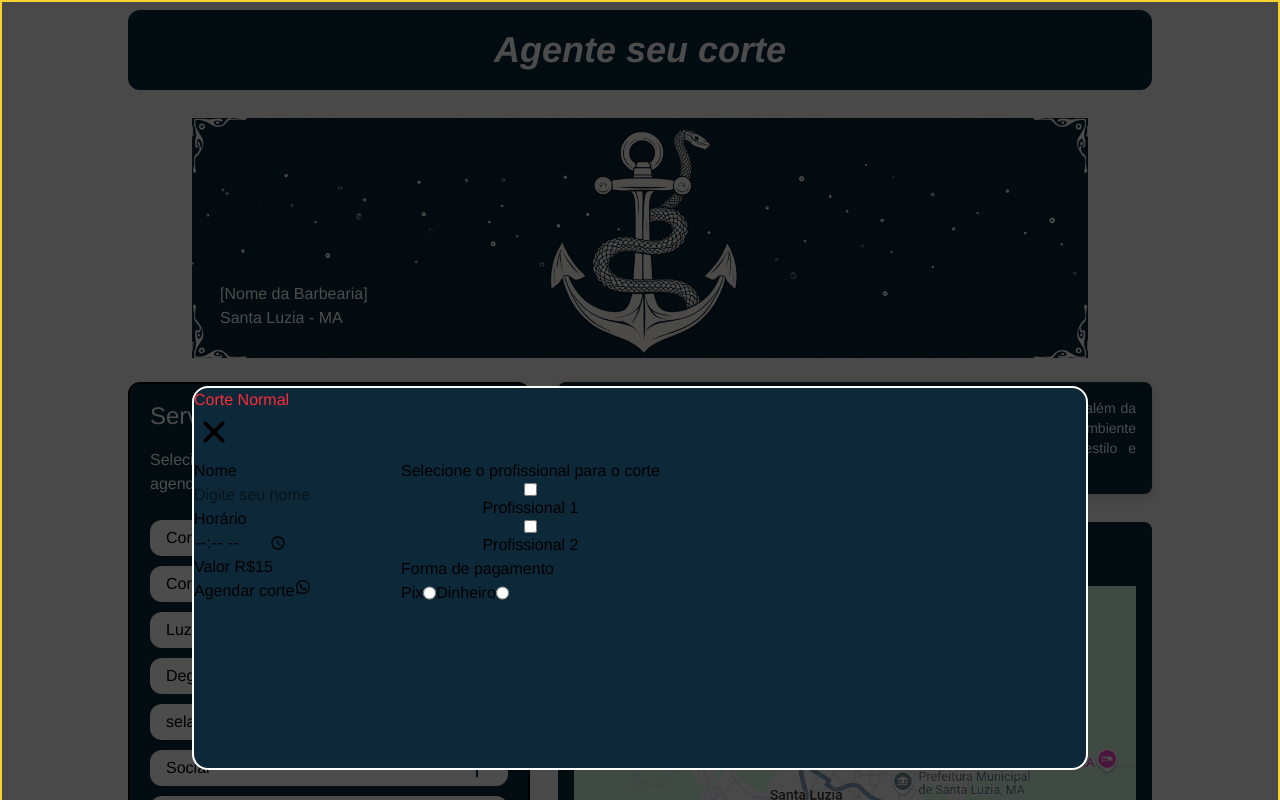
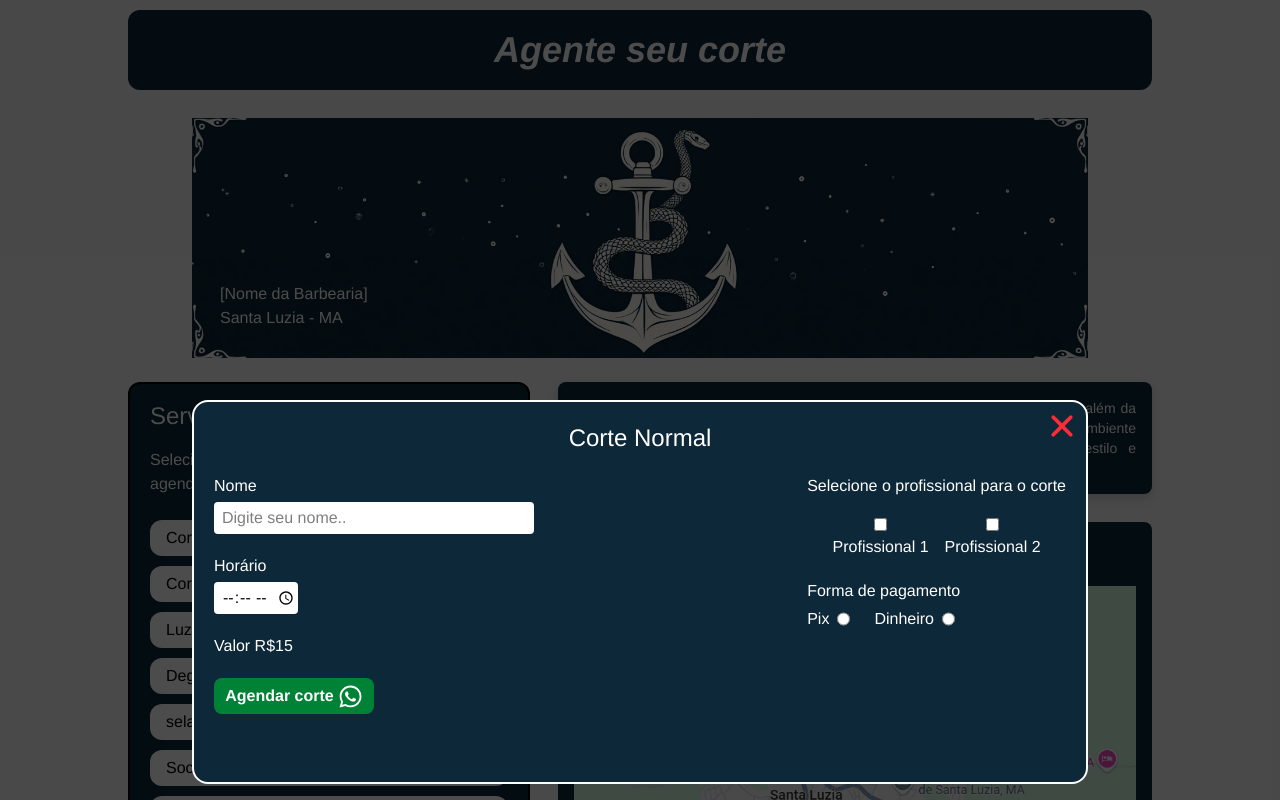
Before and after one commit to Alessandro-Vieira77/cutting-programmer, a React (Vite) app: page / in a window 1280 px wide. Both pictures are taken after a click on the button 476 px from the left and 538 px from the top of the page. Shown: the top 800 px of the page. Built offline with nearby package versions, Linux system fonts and the light colour scheme.

Commit message:
input name, input time, value and schedule button completed

```diff
--- a/src/components/modal/Modal.tsx
+++ b/src/components/modal/Modal.tsx
@@ -12,54 +12,110 @@ export function Modal({ block, exit, court }: ModalProps) {
     <div
       className={
         block === "block"
-          ? "absolute flex justify-center left-0 top-0 w-full h-full max-h-full border-2 border-amber-300 bg-black/70 bg-opacity-25 z-30 "
+          ? "absolute flex justify-center left-0 top-0 w-full h-full max-h-full bg-black/70 bg-opacity-25 z-30"
           : "hidden"
       }
     >
-      <div className="w-4xl h-96 bg-azul relative top-96 rounded-2xl border-2 border-white">
-        <h2 className="text-red-500 ">{court}</h2>
-        <button onClick={() => exit()}>
+      <div className="w-full max-w-4xl h-96  bg-azul top-96 rounded-2xl border-2 border-white relative p-5 m-4">
+        <h2 className="text-white font-medium text-2xl w-full text-center mb-5">
+          {court}
+        </h2>
+        <button
+          className="text-red-500 absolute right-0 top-0 mt-1 mr-1 cursor-pointer"
+          onClick={() => exit()}
+        >
           <IoClose size={40} />
         </button>
-        <form className="flex">
+
+        <form className="flex justify-between w-full flex-wrap gap-5">
+          {/* nome, horário e agendar */}
           <div className="flex flex-col">
-            <label htmlFor="nome">Nome</label>
+            <label
+              className="text-base text-white font-medium mb-1"
+              htmlFor="nome "
+            >
+              Nome
+            </label>
             <input
-              className=""
+              className="w-80 h-8 pl-2 bg-white rounded-sm mb-5"
               type="text"
               name="nome"
-              placeholder="Digite seu nome"
+              placeholder="Digite seu nome.."
             />
-            <label htmlFor="time">Horário</label>
-            <input className="w-24" type="time" name="time" />
-            <p>Valor R$15</p>
-            <button className="flex">
-              Agendar corte <IoLogoWhatsapp />
+            <label
+              className="text-base text-white font-medium mb-1"
+              htmlFor="time"
+            >
+              Horário
+            </label>
+            <input
+              className="w-87.5 bg-white h-8 rounded-sm pl-2 mb-5"
+              type="time"
+              name="time"
+              placeholder="00:00"
+            />
+            <p className="text-base text-white font-medium mb-5">Valor R$15</p>
+            <button
+              type="submit"
+              className="flex items-center justify-center gap-1 text-white font-bold w-40 h-9 bg-green-700 rounded-lg cursor-pointer"
+            >
+              Agendar corte <IoLogoWhatsapp size={25} />
             </button>
           </div>
+          {/* selecione e pagamento */}
           <div className="flex flex-col">
             <div>
-              <h2>Selecione o profissional para o corte</h2>
-              <div className="flex flex-col-reverse items-center">
-                <label htmlFor="profi1">Profissional 1</label>
-                <input type="checkbox" name="profi1" />
-              </div>
-              <div className="flex flex-col-reverse items-center">
-                <label htmlFor="profi2">Profissional 2</label>
-                <input type="checkbox" name="profi2" />
+              <h2 className="text-base text-white font-medium mb-5">
+                Selecione o profissional para o corte
+              </h2>
+              {/* profissional */}
+              <div className="flex gap-4 justify-center w-full mb-5">
+                <div className="flex flex-col-reverse items-center">
+                  <label
+                    className="text-base text-white font-medium mt-1"
+                    htmlFor="profi1"
+                  >
+                    Profissional 1
+                  </label>
+                  <input type="checkbox" name="profi1" />
+                </div>
+                <div className="flex flex-col-reverse items-center">
+                  <label
+                    className="text-base text-white font-medium mt-1"
+                    htmlFor="profi2"
+                  >
+                    Profissional 2
+                  </label>
+                  <input type="checkbox" name="profi2" />
+                </div>
               </div>
             </div>
 
             <div className="flex flex-col">
-              <label htmlFor="pagamento">Forma de pagamento</label>
-              <div className="flex">
+              <label
+                className="text-base text-white font-medium mb-1"
+                htmlFor="pagamento"
+              >
+                Forma de pagamento
+              </label>
+              <div className="flex gap-6">
                 <div className="flex">
-                  <label htmlFor="pix">Pix</label>
-                  <input type="radio" name="pix" />
+                  <label
+                    className="text-base text-white font-medium mr-2"
+                    htmlFor="pagamento"
+                  >
+                    Pix
+                  </label>
+                  <input type="radio" name="pagamento" value={"Pix"} />
                 </div>
                 <div className="flex">
-                  <label htmlFor="dinheiro">Dinheiro</label>
-                  <input type="radio" name="dinheiro" />
+                  <label
+                    className="text-base text-white font-medium mr-2"
+                    htmlFor="pagamento"
+                  >
+                    Dinheiro
+                  </label>
+                  <input type="radio" name="pagamento" value={"dinheiro"} />
                 </div>
               </div>
             </div>
--- a/src/index.css
+++ b/src/index.css
@@ -3,6 +3,7 @@
 @theme {
   --color-azul: #0d2839;
   --color-F3F3F3: #f3f3f3;
+  --color-1D8F5A: #1D8F5A
   /* --spacing: 48rem; */
   --spacing-83.75: 83.75rem;
   --spacing-25.1: 25.1rem;
@@ -10,4 +11,6 @@
   --spacing-6.875: 6.875rem;
   --spacing-29.75: 29.75rem;
   --spacing-1070: 66.875rem;
+  --spacing-439: 27.25rem;
+  --spacing-87.5: 5.24rem;
 }
```
